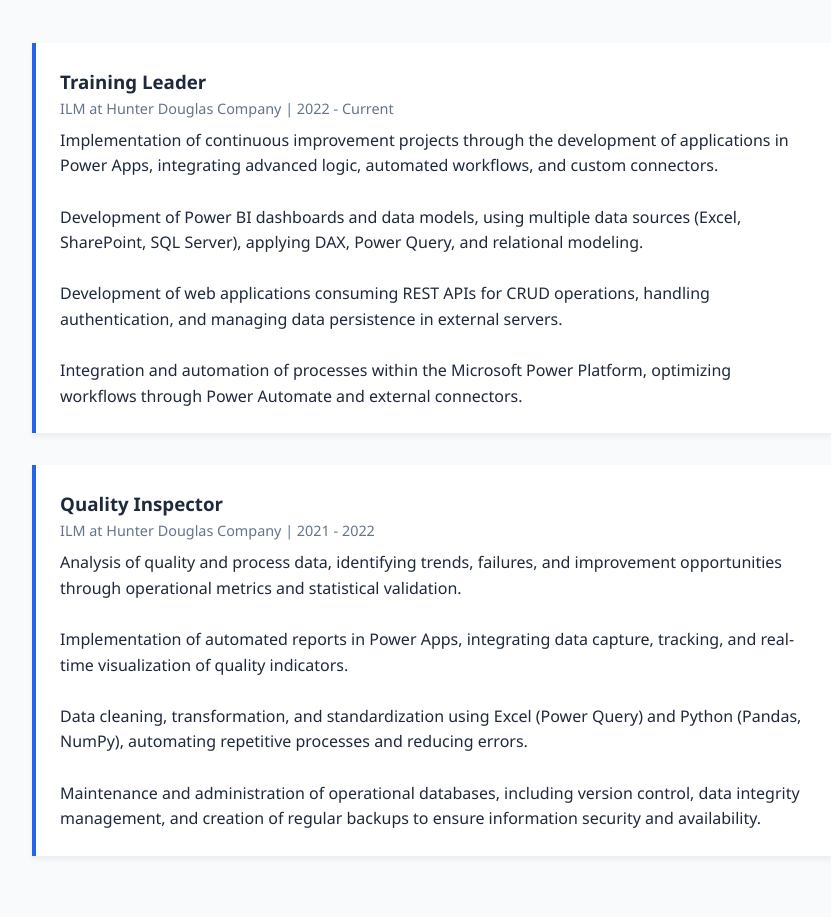
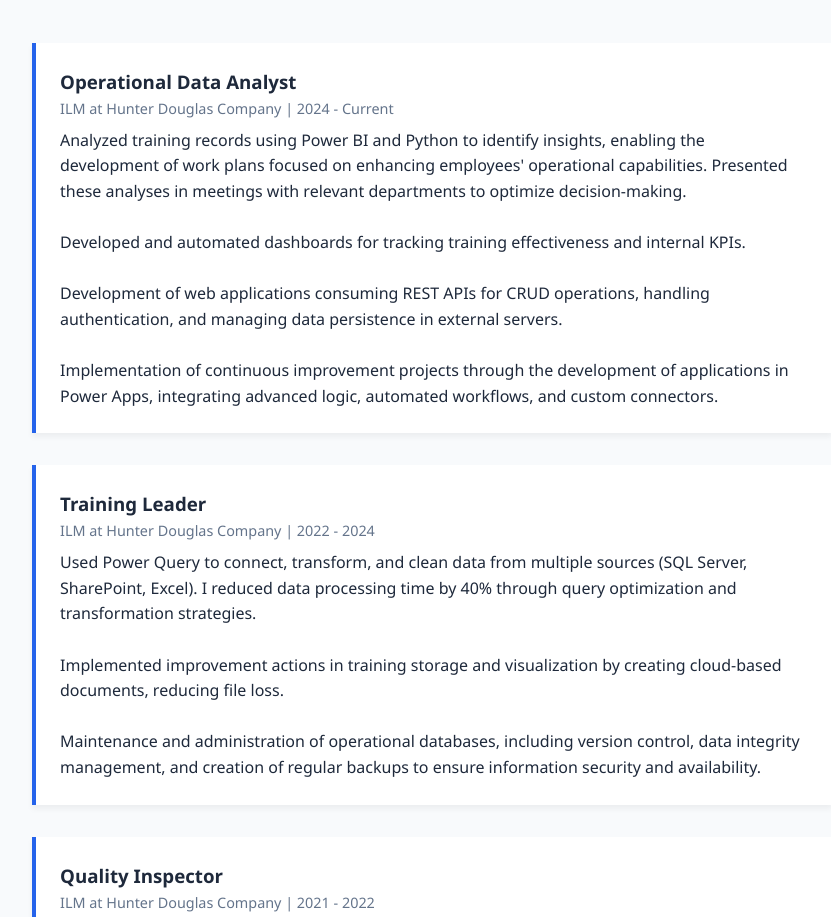
Before and after one commit to fgbonilla99-oss/portfolio-javier.github.io, a plain HTML site: page portfolio.html in a window 1280 px wide. Shown: the part 1940-2857 px from the top of the page, without its empty margins (208-1039 px from the left). Drawn offline with Linux system fonts and the light colour scheme.

Commit message:
portfolio.html

```diff
--- a/portfolio.html
+++ b/portfolio.html
@@ -253,15 +253,24 @@
         <h2>Work Experience</h2>
         <div class="timeline">
             <div class="timeline-item">
-                <h3>Training Leader</h3>
-                <div class="date">ILM at Hunter Douglas Company | 2022 - Current</div>
-                <p>Implementation of continuous improvement projects through the development of applications in Power Apps, integrating advanced logic, automated workflows, and custom connectors.</p>
+                <h3>Operational Data Analyst</h3>
+                <div class="date">ILM at Hunter Douglas Company | 2024 - Current</div>
+                <p>Analyzed training records using Power BI and Python to identify insights, enabling the development of work plans focused on enhancing employees' operational capabilities. Presented these analyses in meetings with relevant departments to optimize decision-making.</p>
                 <br>
-                <p>Development of Power BI dashboards and data models, using multiple data sources (Excel, SharePoint, SQL Server), applying DAX, Power Query, and relational modeling.</p>
+                <p>Developed and automated dashboards for tracking training effectiveness and internal KPIs.</p>
                 <br>
                 <p>Development of web applications consuming REST APIs for CRUD operations, handling authentication, and managing data persistence in external servers.</p>
                 <br>
-                <p>Integration and automation of processes within the Microsoft Power Platform, optimizing workflows through Power Automate and external connectors.</p>
+                <p>Implementation of continuous improvement projects through the development of applications in Power Apps, integrating advanced logic, automated workflows, and custom connectors.</p>
+            </div>
+            <div class="timeline-item">
+                <h3>Training Leader</h3>
+                <div class="date">ILM at Hunter Douglas Company | 2022 - 2024</div>
+                <p>Used Power Query to connect, transform, and clean data from multiple sources (SQL Server, SharePoint, Excel). I reduced data processing time by 40% through query optimization and transformation strategies.</p>
+                <br>
+                <p>Implemented improvement actions in training storage and visualization by creating cloud-based documents, reducing file loss.</p>
+                <br>
+                <p>Maintenance and administration of operational databases, including version control, data integrity management, and creation of regular backups to ensure information security and availability.</p>
             </div>
             <div class="timeline-item">
                 <h3>Quality Inspector</h3>
@@ -368,8 +377,8 @@
     </section>
 
     <footer>
-        <p>© 2025 Javier Bonilla. Todos los derechos reservados.</p>
-        <p>fgbonilla99@email.com</p>
+        <p>© 2025 Javier Bonilla.</p>
+        <p>fgbonilla99@gmail.com</p>
     </footer>
 
 </body>
```
